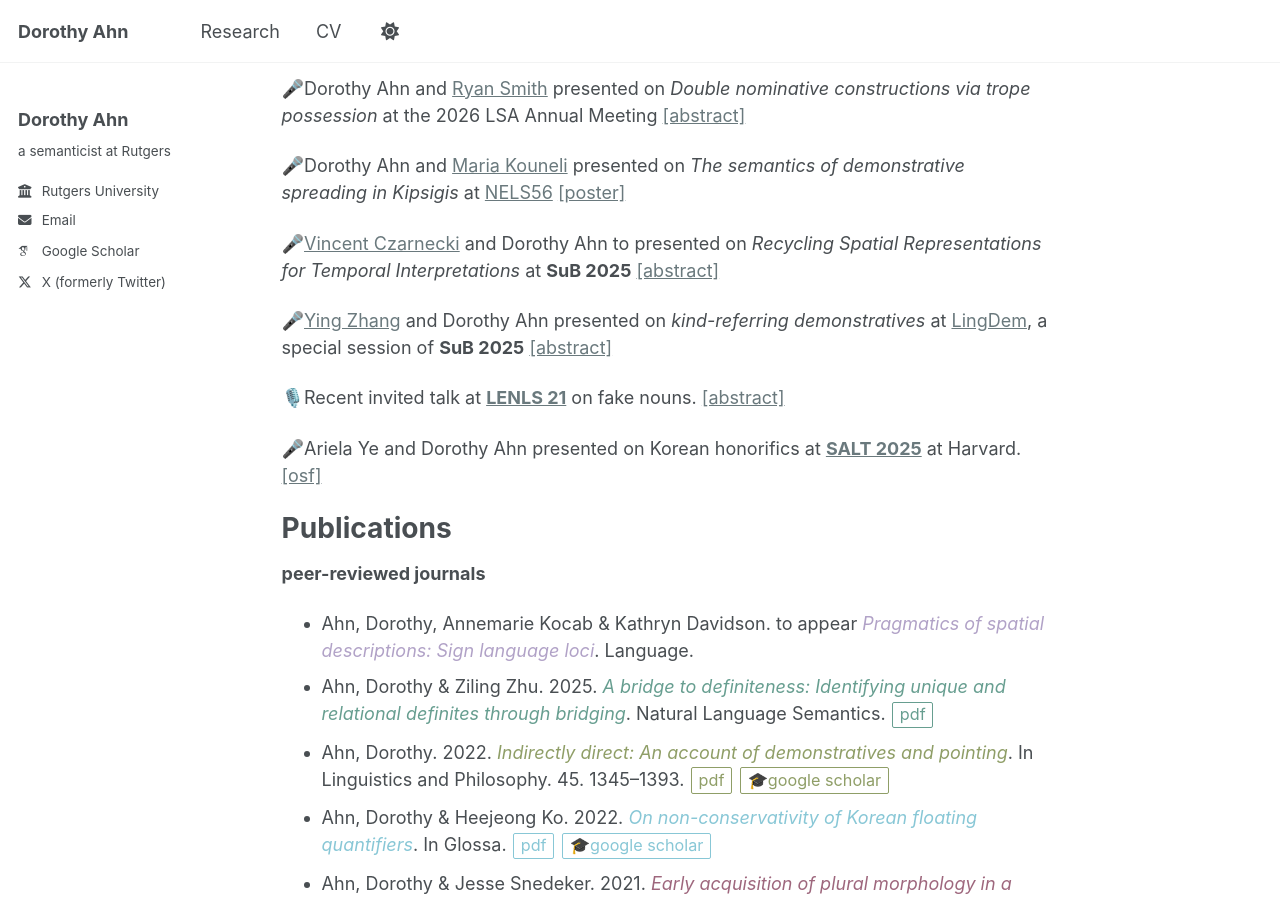
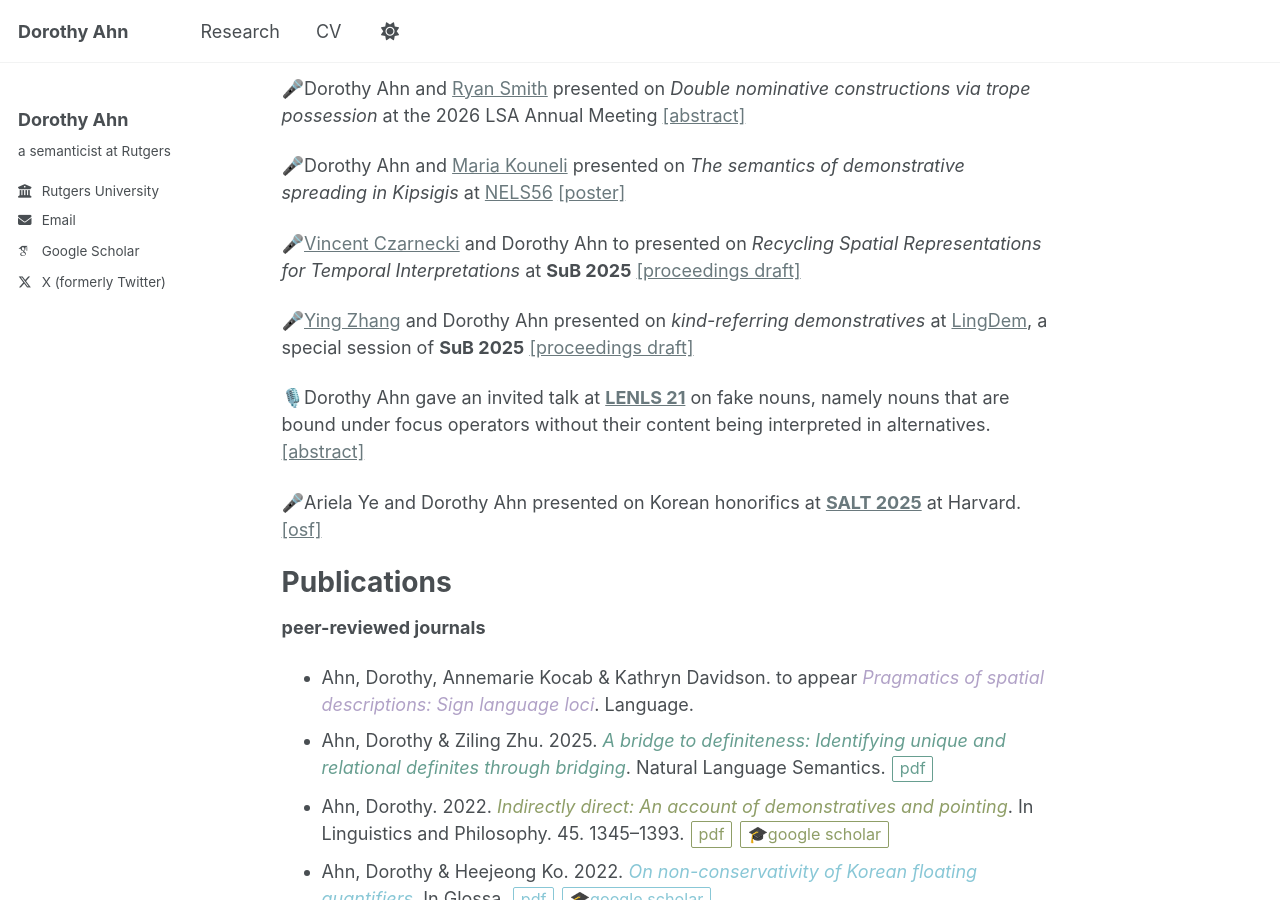
Before and after one commit to doroahn/doroahn.github.io, a Jekyll site: the page built from _pages/about.md, in a window 1280 px wide and 900 px high, scrolled down 928 px. Built offline with Jekyll 4.4.1, drawn with Linux system fonts in a browser that asks for light colours; some web fonts are replaced.

Commit message:
Update about.md

```diff
--- a/_pages/about.md
+++ b/_pages/about.md
@@ -143,11 +143,11 @@ Recent News
 
 🎤Dorothy Ahn and <a href="https://sites.rutgers.edu/maria-kouneli/" target="_blank">Maria Kouneli</a> presented on <em>The semantics of demonstrative spreading in Kipsigis</em> at <a href="https://wp.nyu.edu/artsampscience-nels56/" target="_blank" >NELS56</a> <a href="https://doroahn.github.io/files/ahn-kouneli-2025-nels-kipsigisdem-poster.pdf">[poster]</a>
 
-🎤<a href="https://www.vinczarnecki.com/" target="_blank" >Vincent Czarnecki</a> and Dorothy Ahn to presented on <em>Recycling Spatial Representations for Temporal Interpretations</em> at <strong>SuB 2025</strong> <a href="https://doroahn.github.io/files/czarnecki_ahn_2025_sub30-abstract.pdf" target="_blank">[abstract]</a>
+🎤<a href="https://www.vinczarnecki.com/" target="_blank" >Vincent Czarnecki</a> and Dorothy Ahn to presented on <em>Recycling Spatial Representations for Temporal Interpretations</em> at <strong>SuB 2025</strong> <a href="https://doroahn.github.io/files/czarnecki_ahn_2026_sub_spatial.pdf" target="_blank">[proceedings draft]</a>
 
-🎤<a href="https://yyyingz.github.io/" target="_blank">Ying Zhang</a> and Dorothy Ahn presented on <em>kind-referring demonstratives</em> at <a href="https://vicom.info/sub30-lingdem/" target="_blank" >LingDem</a>, a special session of <strong>SuB 2025</strong> <a href="https://doroahn.github.io/files/zhang-ahn-SuB2025-abstract.pdf">[abstract]</a>
+🎤<a href="https://yyyingz.github.io/" target="_blank">Ying Zhang</a> and Dorothy Ahn presented on <em>kind-referring demonstratives</em> at <a href="https://vicom.info/sub30-lingdem/" target="_blank" >LingDem</a>, a special session of <strong>SuB 2025</strong> <a href="https://doroahn.github.io/files/zhang_ahn_2026_most-descriptive-depiction.pdf">[proceedings draft]</a>
 
-🎙️Recent invited talk at <a href="https://lenls.github.io/lenls21/" target="_blank" >**LENLS 21**</a> on fake nouns. <a href="https://lenls.github.io/lenls21/LENLS21OnlineProceedings.pdf" target="_blank">[abstract]</a>
+🎙️Dorothy Ahn gave an invited talk at <a href="https://lenls.github.io/lenls21/" target="_blank" >**LENLS 21**</a> on fake nouns, namely nouns that are bound under focus operators without their content being interpreted in alternatives. <a href="https://lenls.github.io/lenls21/LENLS21OnlineProceedings.pdf" target="_blank">[abstract]</a>
 
 🎤Ariela Ye and Dorothy Ahn presented on Korean honorifics at <a href="https://saltconf.github.io/salt35/" target="_blank" >**SALT 2025**</a> at Harvard. <a href="https://osf.io/93tng/" target="_blank" >[osf]</a>
 
```
